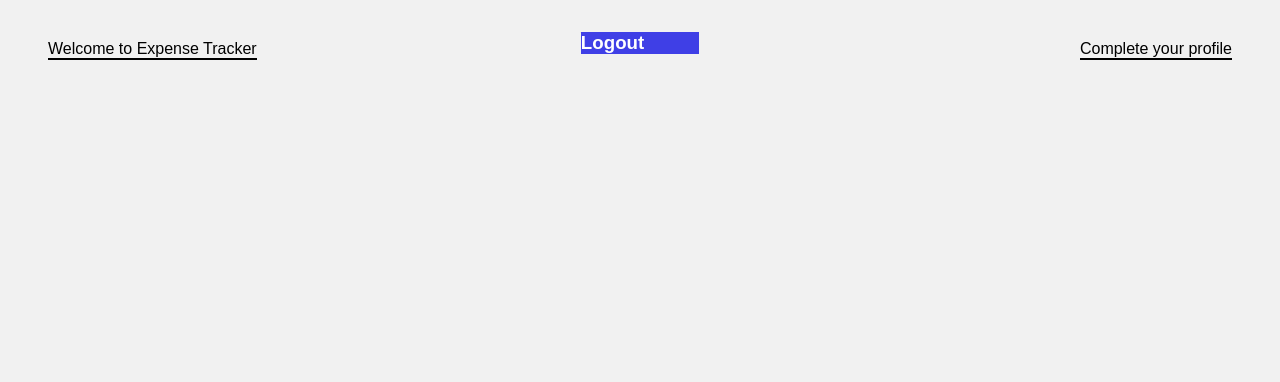
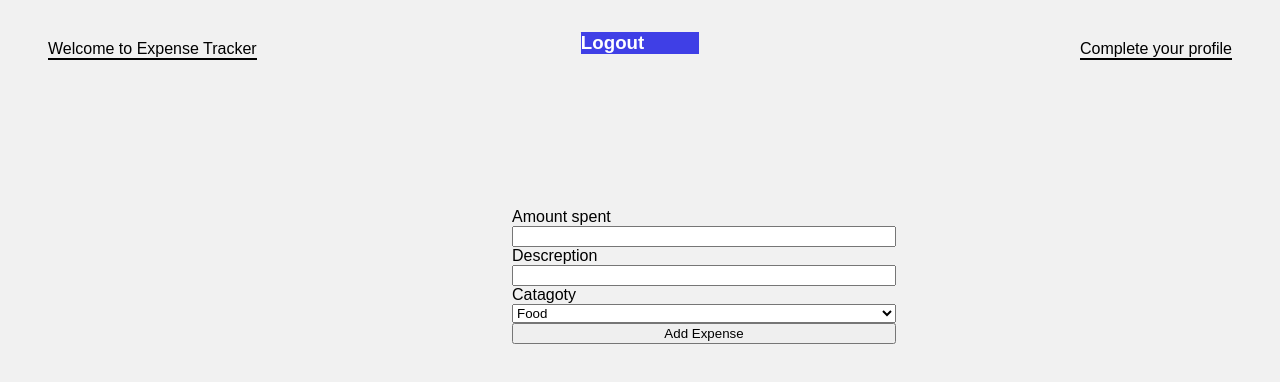
Before and after one commit to Ashish7520/React-Expense-tracker, a React (Create React App) app: page /expense in a window 1280 px wide. Shown: the top 382 px of the page. Built offline with nearby package versions, Linux system fonts and the light colour scheme.

Commit message:
Adding Expenses for tracking purpose
Adding Expenses for tracking purpose without styling

```diff
--- a/src/Page/Expense.js
+++ b/src/Page/Expense.js
@@ -1,9 +1,12 @@
+import AddExpense from "../components/AddExpense";
 import classes from "./Expense.module.css";
 import { useHistory } from "react-router-dom";
+import React, { useState } from "react";
 
 const Expense = (props) => {
   const isVarified = localStorage.getItem("varified");
   const userIdToken = localStorage.getItem("token");
+  const [expenses, setExpenses] = useState([]);
 
   const emailVarificationHandler = async () => {
     if (!isVarified) {
@@ -43,6 +46,13 @@ const Expense = (props) => {
     history.replace("/complete-profile");
   };
 
+  const expenseHandler = (newExpense) => {
+    console.log(newExpense, "inside expense ");
+    setExpenses((prevExpense) => {
+      return [...prevExpense, newExpense];
+    });
+  };
+
   return (
     <div className={classes.container}>
       <div className={classes.header}>Welcome to Expense Tracker</div>
@@ -52,6 +62,16 @@ const Expense = (props) => {
       <div onClick={emailVarificationHandler}>
         {isVarified ? "" : "Verify your email"}
       </div>
+      <AddExpense expense={expenseHandler} />
+      <ul>
+        {expenses.map((expense, index) => (
+          <li key={index}>
+            Amount: {expense.Amount}
+            Description: {expense.Descreption}
+            Category: {expense.Catagory}
+          </li>
+        ))}
+      </ul>
     </div>
   );
 };
--- a/src/Page/Expense.module.css
+++ b/src/Page/Expense.module.css
@@ -20,3 +20,8 @@
   border-bottom-width: 100vw;
   border-bottom: 2px solid black;
 }
+
+ul {
+  position: fixed;
+  top: 50%;
+}
--- /dev/null
+++ b/src/components/AddExpense.js
@@ -0,0 +1,54 @@
+import classes from "./AddExpense.module.css";
+import React, { useRef } from "react";
+
+const AddExpense = (props) => {
+  const inputAmountRef = useRef();
+  const inputDesRef = useRef();
+  const inputCatRef = useRef();
+
+  const formHandler = (e) => {
+    e.preventDefault();
+
+    const enteredAmount = inputAmountRef.current.value;
+    const enteredDescreption = inputDesRef.current.value;
+    const enteredCatagory = inputCatRef.current.value;
+
+    props.expense({
+      Amount: enteredAmount,
+      Descreption: enteredDescreption,
+      Catagory: enteredCatagory,
+    });
+
+    inputAmountRef.current.value = "";
+    inputCatRef.current.value = "";
+    inputDesRef.current.value = "";
+  };
+  return (
+    <>
+      <form onSubmit={formHandler}>
+        <label htmlFor="price">Amount spent</label>
+        <input
+          type="number"
+          id="price"
+          min={0.0}
+          step="0.1"
+          ref={inputAmountRef}
+        />
+        <label htmlFor="descreption">Descreption</label>
+        <input type="text" id="descreption" ref={inputDesRef} />
+        <label>Catagoty</label>
+        <select ref={inputCatRef}>
+          <option>Food</option>
+          <option>Fuel</option>
+          <option>Glocery</option>
+          <option>Hospital</option>
+          <option>Movie</option>
+          <option>Other Expenses</option>
+        </select>
+        <button type="submit">Add Expense</button>
+      </form>
+    </>
+  );
+};
+
+export default AddExpense;
--- /dev/null
+++ b/src/components/AddExpense.module.css
@@ -0,0 +1,5 @@
+h1 {
+  position: fixed;
+  top: 10%;
+  left: 30%;
+}
```
